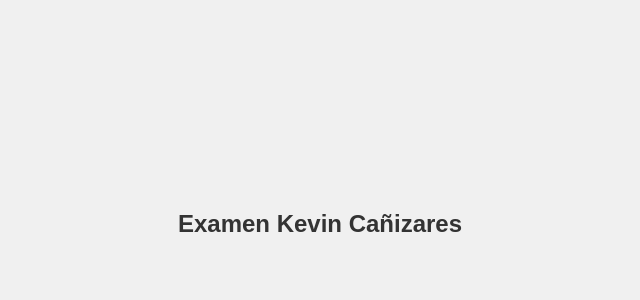
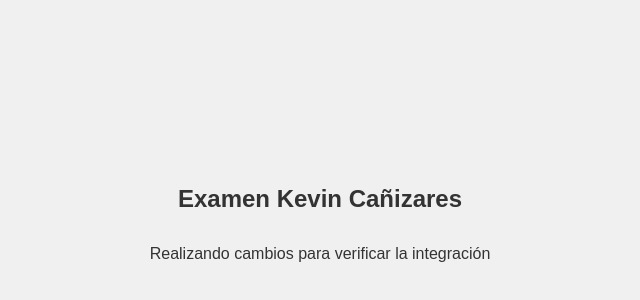
Before and after one commit to ADSIkcanizares178/RepP2, a plain HTML site: page index.html in a window 1280 px wide. Shown: the part 176-476 px from the top of the page, without its empty margins (320-960 px from the left). Drawn offline with Linux system fonts and the light colour scheme.

Commit message:
realizando cambios para comprobar la integración

```diff
--- a/index.html
+++ b/index.html
@@ -8,5 +8,6 @@
 </head>
 <body>
     <h1>Examen Kevin Cañizares</h1>
+    <p>Realizando cambios para verificar la integración</p>
 </body>
 </html>
--- a/styles.css
+++ b/styles.css
@@ -3,6 +3,7 @@ body {
     background-color: #f0f0f0;
     color: #333;
     display: flex;
+    flex-direction: column;
     justify-content: center;
     align-items: center;
     height: 100vh;
@@ -12,3 +13,7 @@ body {
 h1 {
     font-size: 24px;
 }
+
+p {
+    font-size: 16px;
+}
```
